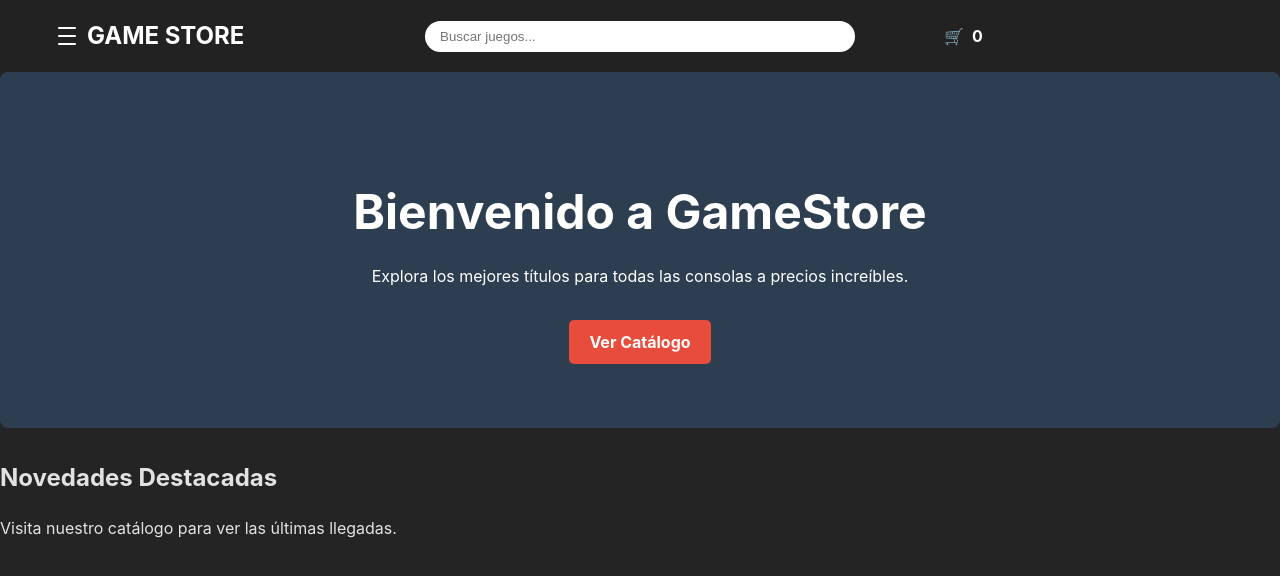
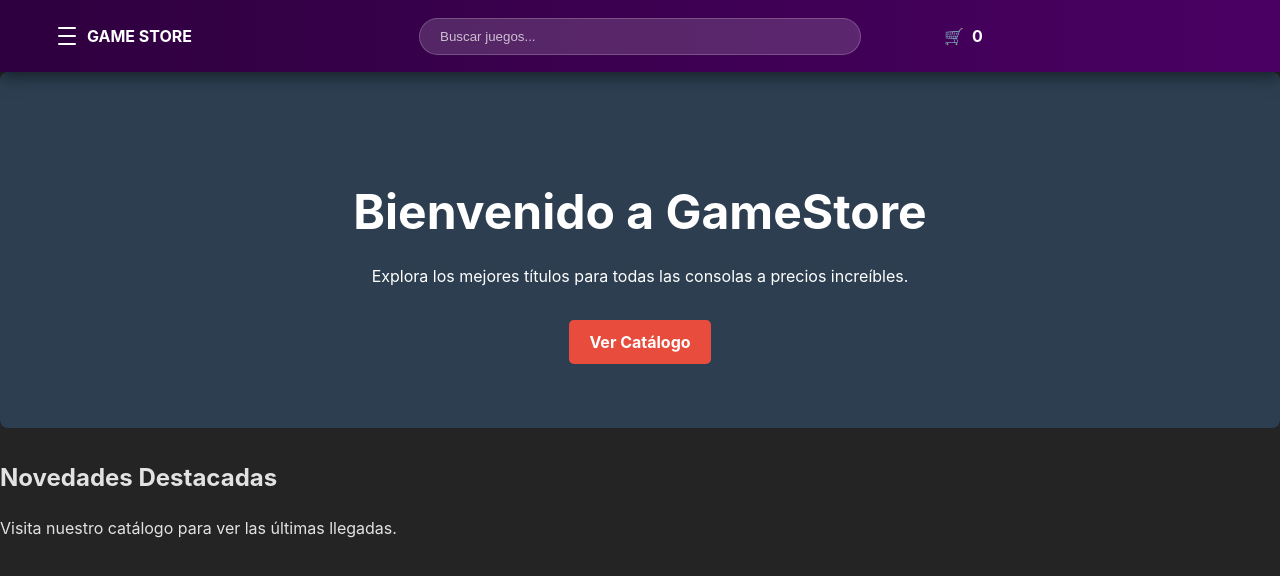
Before and after one commit to Cristofer3097/gamestore, a React (Vite) app: page / in a window 1280 px wide. Shown: the top 576 px of the page. Built offline with nearby package versions, Linux system fonts and the light colour scheme.

Commit message:
mejoras de paleta de colores

```diff
--- a/src/components/GameCard.css
+++ b/src/components/GameCard.css
@@ -1,7 +1,7 @@
 :root {
   --card-bg: #2a2a2a;
   --card-text: #ffffff;
-  --color-primary: #646cff;
+  --color-primary: #8a2ddc;
   --color-accent: #4ade80;
   --shadow: 0 10px 20px rgba(0,0,0,0.3);
 }
@@ -89,7 +89,6 @@
   color: var(--color-accent);
 }
 
-/* Botón Añadir */
 .producto__btn {
   padding: 12px;
   border: none;
@@ -105,5 +104,5 @@
 }
 
 .producto__btn:hover {
-  background-color: #535bf2;
+  background-color: #53057b;
 }
--- a/src/components/header/Header.css
+++ b/src/components/header/Header.css
@@ -1,24 +1,28 @@
+:root {
+  --header-bg: #2E003E;
+  --header-bg-gradient: #4a0063;
+  --text-white: #ffffff;
+  --search-bg: rgba(255, 255, 255, 0.15);
+}
+
 .header {
   display: flex;
   justify-content: space-between;
   align-items: center;
   padding: 1rem 2rem;
-  background-color: #222;
-  color: white;
+
+  background: linear-gradient(to right, var(--header-bg), var(--header-bg-gradient));
+
+  color: var(--text-white);
   position: relative;
   z-index: 1001;
+  box-shadow: 0 4px 15px rgba(0, 0, 0, 0.5);
 }
 
 .header-left, .header-right {
   flex: 1;
   display: flex;
   align-items: center;
-}
-.header-logo {
-  font-size: 1.5rem;
-  font-weight: bold;
-  color: white;
-  text-decoration: none;
 }
 
 .header-center {
@@ -30,24 +34,40 @@
 .header-search {
   width: 100%;
   max-width: 400px;
-  padding: 8px 15px;
-  border-radius: 20px;
-  border: none;
+  padding: 10px 20px;
+  border-radius: 50px;
+  border: 1px solid rgba(255, 255, 255, 0.2);
+  background-color: var(--search-bg);
+  color: white;
+  outline: none;
+  transition: all 0.3s ease;
 }
 
-.header-cart {
+.header-search::placeholder {
+  color: rgba(255, 255, 255, 0.7);
+}
+
+.header-search:focus {
+  background-color: rgba(255, 255, 255, 0.25);
+  border-color: rgba(255, 255, 255, 0.5);
+  box-shadow: 0 0 10px rgba(169, 101, 255, 0.5);
+}
+
+.header-cart, .logo a {
   text-decoration: none;
-  color: white;
+  color: var(--text-white);
   display: flex;
   align-items: center;
   gap: 8px;
   font-weight: bold;
 }
 
-.header-cart:hover {
-  opacity: 0.8;
+.header-cart:hover, .logo:hover {
+  opacity: 0.9;
+  text-shadow: 0 0 10px rgba(255, 255, 255, 0.5);
 }
 
+/* Filtros */
 .filter-container {
   position: relative;
   margin-left: 15px;
@@ -78,5 +98,6 @@
   width: 100vw;
   height: 100vh;
   background-color: rgba(0, 0, 0, 0.6);
-  z-index: 999; /
+  z-index: 999;
+  backdrop-filter: blur(3px);
 }
--- a/src/pages/Cart.css
+++ b/src/pages/Cart.css
@@ -2,6 +2,7 @@
   max-width: 1200px;
   margin: 0 auto;
   padding: 2rem 1rem;
+
 }
 
 .page-title {
@@ -24,11 +25,11 @@
 
 /* Lista de Items */
 .cart-items-container {
-  background-color: #fff;
   border-radius: 8px;
   box-shadow: 0 2px 10px rgba(0,0,0,0.05);
   padding: 1rem;
-  color: #333;
+  color: #ffffff;
+
 }
 
 .cart-item {
@@ -36,12 +37,12 @@
   align-items: center;
   border-bottom: 1px solid #eee;
   padding: 1.5rem 0;
+  border: 1px solid #8a2ddc;
+  border-radius: 8px;
   gap: 1rem;
 }
 
-.cart-item:last-child {
-  border-bottom: none;
-}
+
 
 .cart-item__img-box img {
   width: 80px;
@@ -80,7 +81,6 @@
   display: flex;
   align-items: center;
   gap: 0.5rem;
-  background: #f5f5f5;
   border-radius: 4px;
   padding: 0.2rem;
 }
@@ -88,7 +88,6 @@
 .cart-item__controls button {
   width: 30px;
   height: 30px;
-  background: white;
   border: 1px solid #ddd;
   border-radius: 4px;
   font-weight: bold;
@@ -110,11 +109,11 @@
 
 /* Parte Derecha */
 .cart-summary {
-  background-color: #fff;
   padding: 1.5rem;
+  border: 2px solid #8a2ddc;
   border-radius: 8px;
   box-shadow: 0 2px 10px rgba(0,0,0,0.05);
-  color: #333;
+  color: #ffffff;
 }
 
 .summary-row {
```
